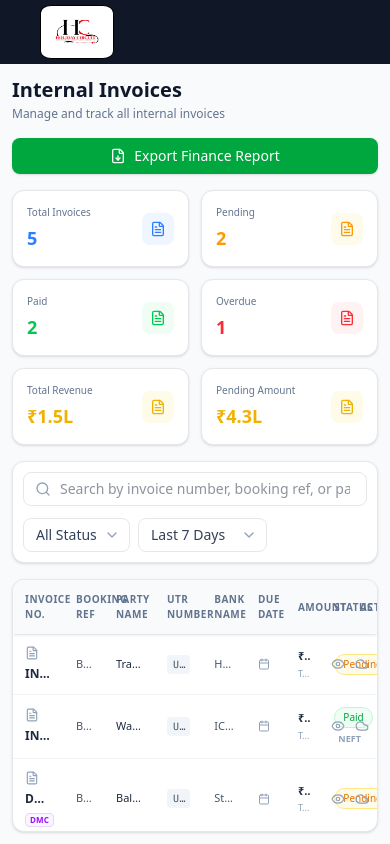
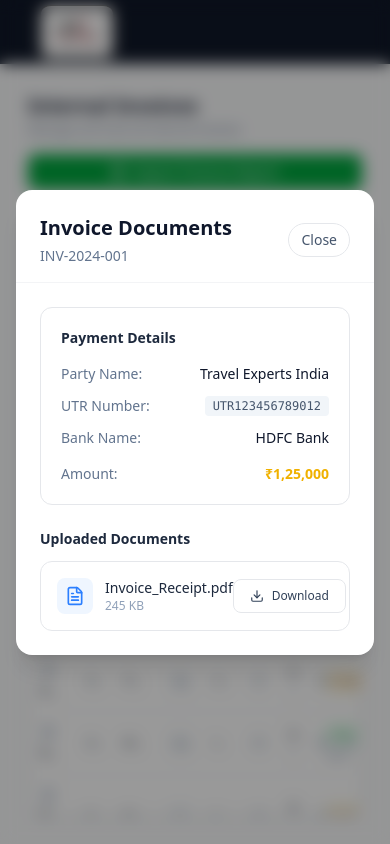
Before and after one commit to DDPL-Work/holiday-circuit, a React (Vite) app in the folder client/: page /finance/internalInvoice in a window 390 px wide. Both pictures are taken after a click on the button 338 px from the left and 664 px from the top of the page. Built offline with nearby package versions, Linux system fonts and the light colour scheme.

Commit message:
Update: Refined the dashboard

```diff
--- /dev/null
+++ b/client/src/modal/InvoiceDocumentModal.jsx
@@ -0,0 +1,80 @@
+import React from 'react';
+import { FileText, Download } from 'lucide-react';
+
+const InvoiceDocumentModal = ({ invoice, onClose }) => {
+  // Safety check: if there is no invoice data, don't render anything
+  if (!invoice) return null;
+
+  return (
+    <div className="fixed inset-0 z-50 flex items-center justify-center bg-black/40 backdrop-blur-sm p-4">
+      <div className="bg-white rounded-2xl shadow-xl w-full max-w-2xl overflow-hidden animate-in fade-in zoom-in-95 duration-200">
+
+        {/* Modal Header */}
+        <div className="flex items-center justify-between p-6 pb-4 border-b border-gray-100">
+          <div>
+            <h2 className="text-xl font-bold text-slate-900">Invoice Documents</h2>
+            <p className="text-sm text-slate-500 mt-1">{invoice.id}</p>
+          </div>
+          <button
+            onClick={onClose}
+            className="flex items-center gap-1.5 px-3 py-1.5 border border-gray-200 text-slate-600 hover:bg-gray-50 rounded-full text-sm font-medium transition-colors"
+          >
+            Close
+          </button>
+        </div>
+
+        {/* Modal Body */}
+        <div className="p-6 flex flex-col gap-6">
+          {/* Payment Details Box */}
+          <div className="border border-gray-200 rounded-xl p-5 bg-white">
+            <h3 className="text-sm font-bold text-slate-800 mb-4">Payment Details</h3>
+            <div className="flex flex-col gap-3">
+              <div className="flex justify-between items-center text-sm">
+                <span className="text-slate-500">Party Name:</span>
+                <span className="font-medium text-slate-900">{invoice.party}</span>
+              </div>
+              <div className="flex justify-between items-center text-sm">
+                <span className="text-slate-500">UTR Number:</span>
+                <span className="bg-slate-100 text-slate-600 px-2 py-0.5 rounded text-xs font-mono">{invoice.utr}</span>
+              </div>
+              <div className="flex justify-between items-center text-sm">
+                <span className="text-slate-500">Bank Name:</span>
+                <span className="font-medium text-slate-900">{invoice.bank}</span>
+              </div>
+              <div className="flex justify-between items-center text-sm mt-1">
+                <span className="text-slate-500">Amount:</span>
+                <span className="font-bold text-yellow-500">{invoice.amount}</span>
+              </div>
+            </div>
+          </div>
+
+          {/* Uploaded Documents List */}
+          <div>
+            <h3 className="text-sm font-bold text-slate-800 mb-3">Uploaded Documents</h3>
+            <div className="flex flex-col gap-3">
+              {/* File 1 */}
+              <div className="border border-gray-200 rounded-xl p-4 flex items-center justify-between hover:border-blue-200 transition-colors">
+                <div className="flex items-center gap-3">
+                  <div className="p-2 bg-blue-50 rounded-lg">
+                    <FileText className="w-5 h-5 text-blue-500" />
+                  </div>
+                  <div className="flex flex-col">
+                    <span className="text-sm font-medium text-slate-800">Invoice_Receipt.pdf</span>
+                    <span className="text-xs text-slate-400">245 KB</span>
+                  </div>
+                </div>
+                <button className="flex items-center gap-2 px-4 py-2 border border-gray-200 hover:bg-gray-50 text-slate-700 rounded-lg text-xs font-medium transition-colors">
+                  <Download className="w-3.5 h-3.5" />
+                  Download
+                </button>
+              </div>
+            </div>
+          </div>
+        </div>
+
+      </div>
+    </div>
+  );
+};
+
+export default InvoiceDocumentModal;
--- a/client/src/pages/financePages/InternalInvoice.jsx
+++ b/client/src/pages/financePages/InternalInvoice.jsx
@@ -3,6 +3,7 @@ import {
   FileText, Search, ChevronDown, Eye, Cloud, CheckCircle,
   FileDown, Download, Calendar
 } from 'lucide-react';
+import InvoiceDocumentModal from '../../modal/InvoiceDocumentModal';
 
 // --- MOCK DATA ---
 const statsData = [
@@ -20,7 +21,6 @@ const invoicesData = [
   { id: "DMC-INV-2024-001", isDmc: true, ref: "BK-2024-003", party: "Bali Paradise DMC", utr: "UTR456789123456", bank: "State Bank of India", date: "20/3/2024", amount: "₹2,00,000", tax: "₹15,000", status: "Pending", method: null },
   { id: "INV-2024-004", isDmc: false, ref: "BK-2024-004", party: "Dream Destinations", utr: "UTR789123456789", bank: "Axis Bank", date: "26/3/2024", amount: "₹65,000", tax: "₹5,000", status: "Paid", method: "UPI" },
   { id: "INV-2024-005", isDmc: false, ref: "BK-2024-005", party: "Sky Travels", utr: "Pending", bank: "N/A", date: "15/3/2024", amount: "₹1,03,000", tax: "₹8,000", status: "Overdue", method: null },
-  { id: "INV-2024-005", isDmc: false, ref: "BK-2024-005", party: "Sky Travels", utr: "Pending", bank: "N/A", date: "15/3/2024", amount: "₹1,03,000", tax: "₹8,000", status: "Overdue", method: null }
 ];
 
 // --- HELPER COMPONENT: Status Badge ---
@@ -50,7 +50,7 @@ const InternalInvoices = () => {
   const closeModal = () => setSelectedInvoice(null);
 
   return (
-    <div className="h-full flex flex-col gap-4 max-w-[1600px] mx-auto text-slate-800 w-full overflow-hidden p-2 sm:p-4">
+    <div className="h-full flex flex-col gap-4 max-w-[1600px] mx-auto text-slate-800 w-full overflow-hidden p-6 sm:p-4">
 
       {/* 1. HEADER SECTION */}
       <div className="flex flex-col sm:flex-row sm:items-center justify-between gap-4 shrink-0">
@@ -122,7 +122,7 @@ const InternalInvoices = () => {
           {/* Added table-fixed to force columns to fit within the 100% width */}
           <table className="w-full text-left border-collapse table-fixed">
             <thead className="bg-slate-50 sticky top-0 z-10 shadow-sm">
-              <tr className="">
+              <tr className="border-b border-gray-200">
                 {/* Specific column widths defined to perfectly balance the data */}
                 <th className="w-[14%] py-3 px-3 text-[10px] font-bold text-slate-500 uppercase tracking-wider">Invoice No.</th>
                 <th className="w-[11%] py-3 px-3 text-[10px] font-bold text-slate-500 uppercase tracking-wider">Booking Ref</th>
@@ -222,7 +222,12 @@ const InternalInvoices = () => {
       </div>
 
       {/* 5. MODAL OVERLAY (Unchanged) */}
-
+     {selectedInvoice && (
+        <InvoiceDocumentModal
+          invoice={selectedInvoice}
+          onClose={closeModal}
+        />
+      )}
     </div>
   );
 };
```
